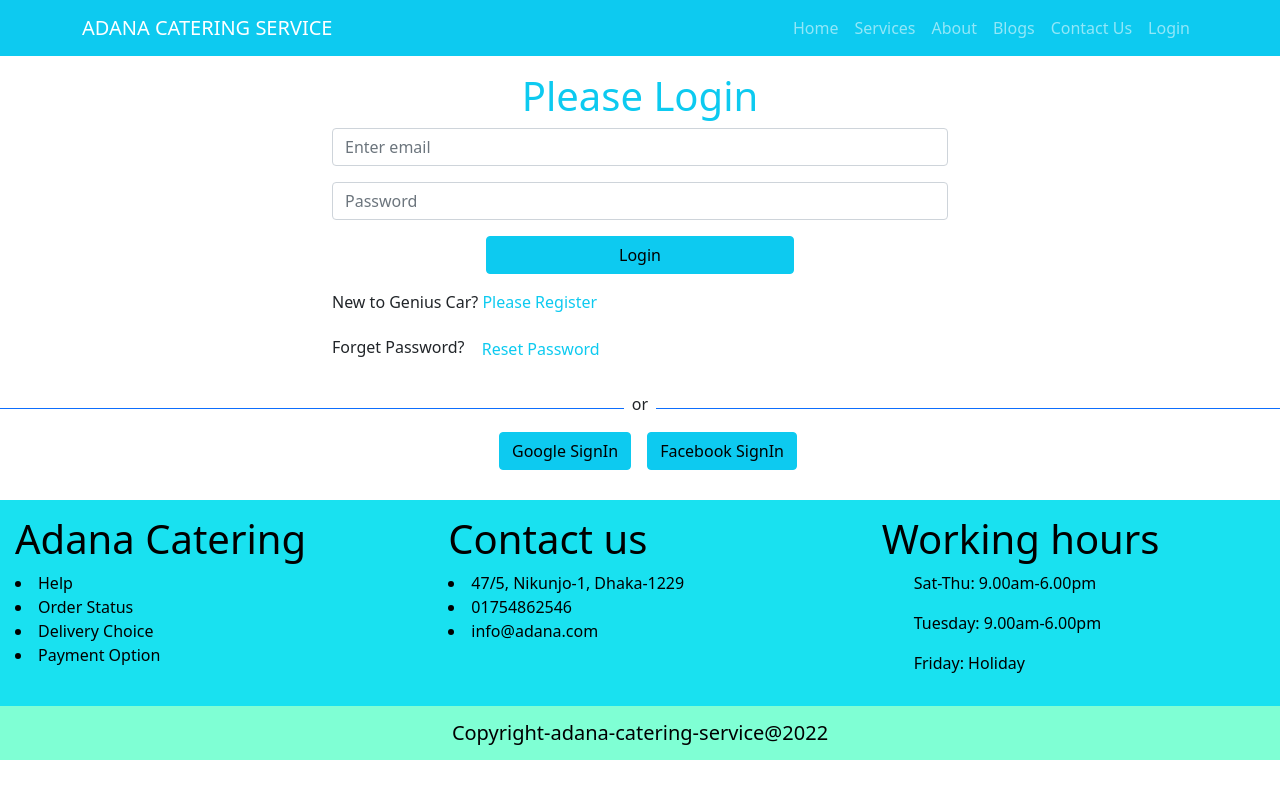
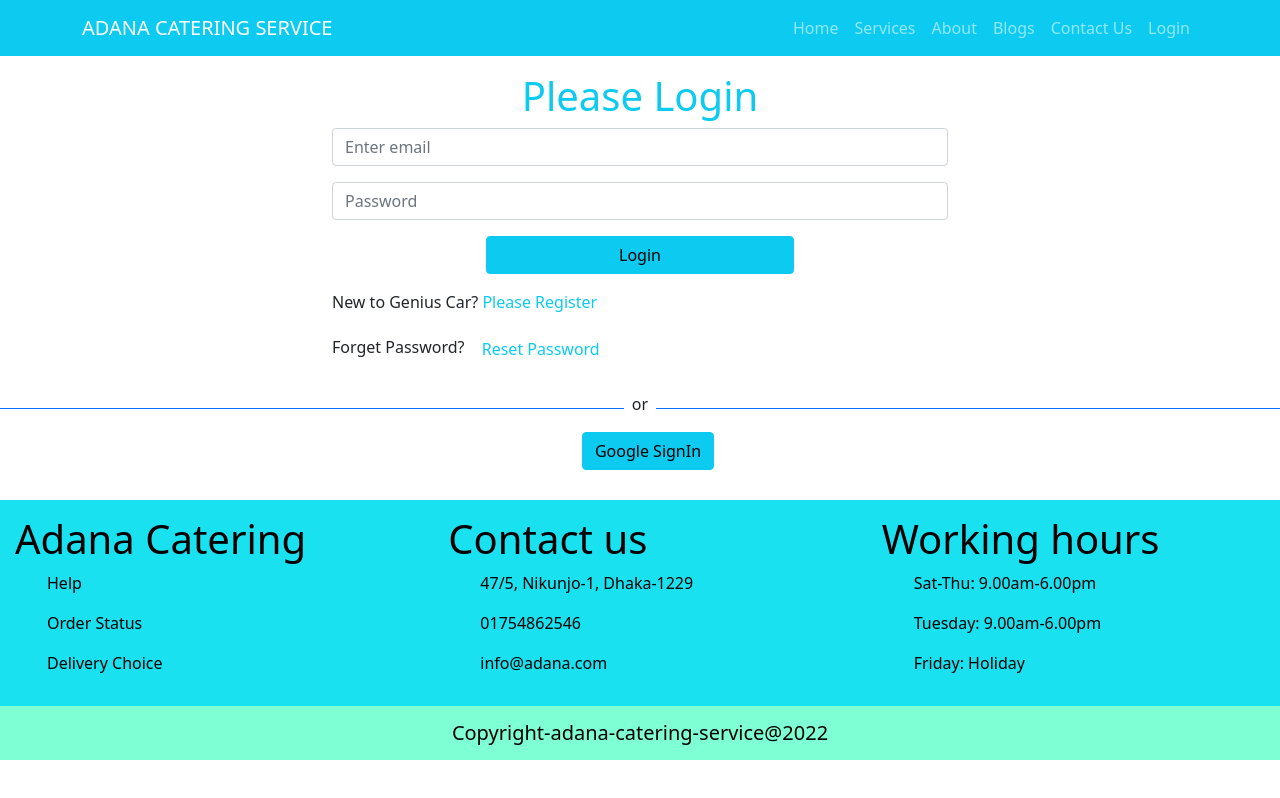
Before and after one commit to Redoyan2/ADANA-CATERING-SERVICE, a React (Create React App) app: page /login in a window 1280 px wide. Built offline with nearby package versions, Linux system fonts and the light colour scheme.

Commit message:
debug require auth

```diff
--- a/package.json
+++ b/package.json
@@ -14,6 +14,7 @@
     "react-firebase-hooks": "^5.0.3",
     "react-router-dom": "^6.3.0",
     "react-scripts": "5.0.1",
+    "react-toastify": "^8.2.0",
     "web-vitals": "^2.1.4"
   },
   "scripts": {
--- a/src/App.js
+++ b/src/App.js
@@ -4,12 +4,15 @@ import './App.css';
 import About from './Pages/About/About';
 import Login from './Pages/Authonication/Login/Login';
 import Register from './Pages/Authonication/Register/Register';
+import RequireAuth from './Pages/Authonication/RequereAuth/RequereAuth';
 import Blog from './Pages/Blog/Blog';
 import Contact from './Pages/Contact/Contact';
 import Home from './Pages/Home/Home/Home';
 import Services from './Pages/Home/Services/Services';
+import NotFound from './Pages/NotFound/NotFound';
 import Footer from './Pages/Shared/Footer/Footer';
 import Header from './Pages/Shared/Header/Header';
+import Checkout from './Pages/Checkout/Checkout';
 
 function App() {
   return (
@@ -24,6 +27,12 @@ function App() {
         <Route path='/contact' element={<Contact></Contact>}></Route>
         <Route path='/login' element={<Login></Login>}></Route>
         <Route path='/register' element={<Register></Register>}></Route>
+        <Route path='/checkout' element={
+          <RequireAuth>
+            <Checkout></Checkout>
+          </RequireAuth>
+        }></Route>
+        <Route path="*" element={<NotFound></NotFound>}></Route>
       </Routes>
 
       <Footer></Footer>
--- a/src/Pages/Authonication/Register/Register.js
+++ b/src/Pages/Authonication/Register/Register.js
@@ -33,4 +33,4 @@ const Register = () => {
     );
 };
 
-export default Register; <h1>Register</h1>
+export default Register;
--- /dev/null
+++ b/src/Pages/Authonication/RequereAuth/RequereAuth.js
@@ -0,0 +1,41 @@
+import React from 'react';
+import { useAuthState, useSendEmailVerification } from 'react-firebase-hooks/auth';
+import { Navigate, useLocation } from 'react-router-dom';
+import { toast, ToastContainer } from 'react-toastify';
+import '../../../firebase.init';
+import Loading from '../../Shared/Loding/Loading';
+import auth from '../../../firebase.init';
+
+const RequireAuth = ({ children }) => {
+    const [user, loading] = useAuthState(auth);
+    const location = useLocation();
+    const [sendEmailVerification] = useSendEmailVerification(auth);
+    if (loading) {
+        return <Loading></Loading>
+    }
+
+    if (!user) {
+        return <Navigate to="/login" state={{ from: location }} replace />;
+    }
+
+    if (!user.emailVerified) {
+        return <div className='text-center mt-5'>
+            <h3 className='text-danger'>Your Email is not verified!!</h3>
+            <h5 className='text-success'> Please Verify your email address</h5>
+            <button
+            className='btn btn-primary'
+                onClick={async () => {
+                    await sendEmailVerification();
+                    toast('Sent email');
+                }}
+            >
+                Send Verification Email Again
+            </button>
+            <ToastContainer></ToastContainer>
+        </div>
+    }
+
+    return children;
+};
+
+export default RequireAuth;
--- a/src/Pages/Authonication/SocialLogin/SocialLogin.js
+++ b/src/Pages/Authonication/SocialLogin/SocialLogin.js
@@ -1,20 +1,24 @@
 import React from 'react';
-import {useSignInWithGoogle} from 'react-firebase-hooks/auth';
+import { useSignInWithGoogle} from 'react-firebase-hooks/auth';
 import { useNavigate } from 'react-router-dom';
-import auth from '../../../init.firebase';
+import auth from '../../../firebase.init';
 import Loading from '../../Shared/Loding/Loading';
 
 const SocialLogin = () => {
     const [signInWithGoogle, user, loading, error] = useSignInWithGoogle(auth);
+    // const[signInWithFacebook, user1, loading1, error1] = useSignInWithFacebook(auth);
     const navigate = useNavigate();
 
     let errorCase;
 
-    if(loading){
+    if(loading ){
         return <Loading></Loading>
     }
     if (error){
         errorCase = <p className='text-danger'>Error: {error?.message} </p>
+    }
+    if (user ){
+        navigate('/home');
     }
 
 
@@ -33,9 +37,6 @@ const SocialLogin = () => {
                 onClick={() => signInWithGoogle()}>
                     Google SignIn
                 </button>
-                <button className='btn btn-info ms-3'>
-                    Facebook SignIn
-                </button>
             </div>
 
         </div>
--- /dev/null
+++ b/src/Pages/Checkout/Checkout.js
@@ -0,0 +1,11 @@
+import React from 'react';
+
+const Checkout = () => {
+    return (
+        <div>
+            This is Checkout pages
+        </div>
+    );
+};
+
+export default Checkout;
--- a/src/Pages/Home/Services/services.css
+++ b/src/Pages/Home/Services/services.css
@@ -15,7 +15,7 @@
 .service{
     text-align: center;
     padding: 10px;
-    border: 1px solid crimson;
+    margin: 10px;
     border-radius: 10px;
 }
 .service img{
--- /dev/null
+++ b/src/Pages/NotFound/NotFound.js
@@ -0,0 +1,11 @@
+import React from 'react';
+
+const NotFound = () => {
+    return (
+        <div>
+            <h1>Pages Not Found</h1>
+        </div>
+    );
+};
+
+export default NotFound;
--- a/src/Pages/Shared/Footer/Footer.js
+++ b/src/Pages/Shared/Footer/Footer.js
@@ -8,16 +8,16 @@ const Footer = () => {
             <div className='footer-section'>
                 <div className='footer-item'>
                     <h1>Adana Catering </h1>
-                    <li>Help</li>
-                    <li>Order Status</li>
-                    <li>Delivery Choice</li>
-                    <li>Payment Option</li>
+                    <ul>Help</ul>
+                    <ul>Order Status</ul>
+                    <ul>Delivery Choice</ul>
+
                 </div>
                 <div className='footer-item'>
                     <h1>Contact us</h1>
-                    <li>47/5, Nikunjo-1, Dhaka-1229</li>
-                    <li>01754862546</li>
-                    <li>info@adana.com</li>
+                    <ul>47/5, Nikunjo-1, Dhaka-1229</ul>
+                    <ul>01754862546</ul>
+                    <ul>info@adana.com</ul>
                 </div>
                 <div className='footer-item'>
                     <h1>Working hours</h1>
--- a/src/init.firebase.js
+++ b/src/firebase.init.js
@@ -1,6 +1,6 @@
 // Import the functions you need from the SDKs you need
 import { initializeApp } from "firebase/app";
-import {getAuth} from 'firebase/auth';
+import { getAuth } from "firebase/auth";
 // TODO: Add SDKs for Firebase products that you want to use
 // https://firebase.google.com/docs/web/setup#available-libraries
 
@@ -16,6 +16,5 @@ const firebaseConfig = {
 
 // Initialize Firebase
 const app = initializeApp(firebaseConfig);
-
 const auth = getAuth(app);
 export default auth;
```
Also changed, not shown: 1 other file (tests, documents, lock files or other folders).
